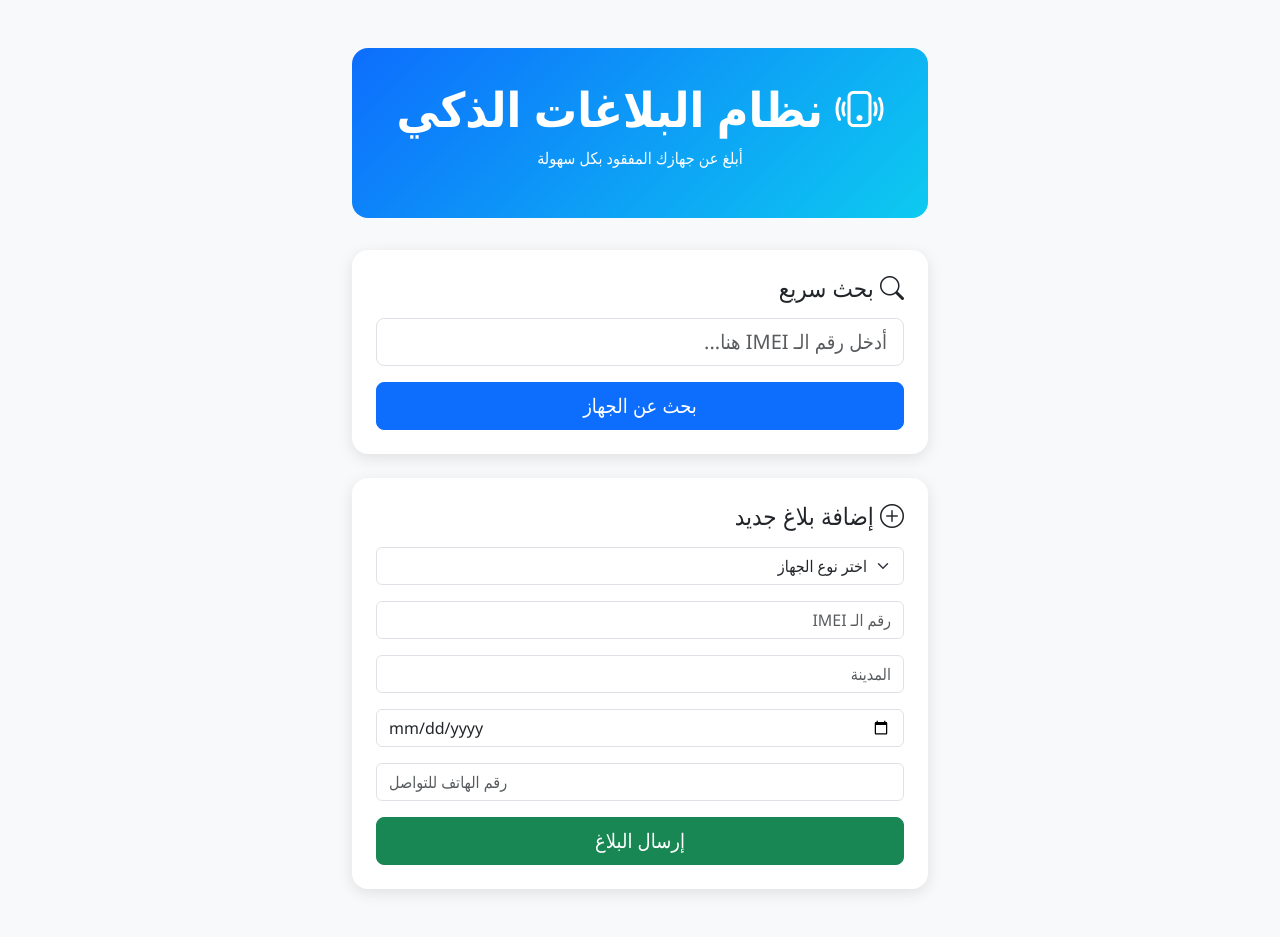
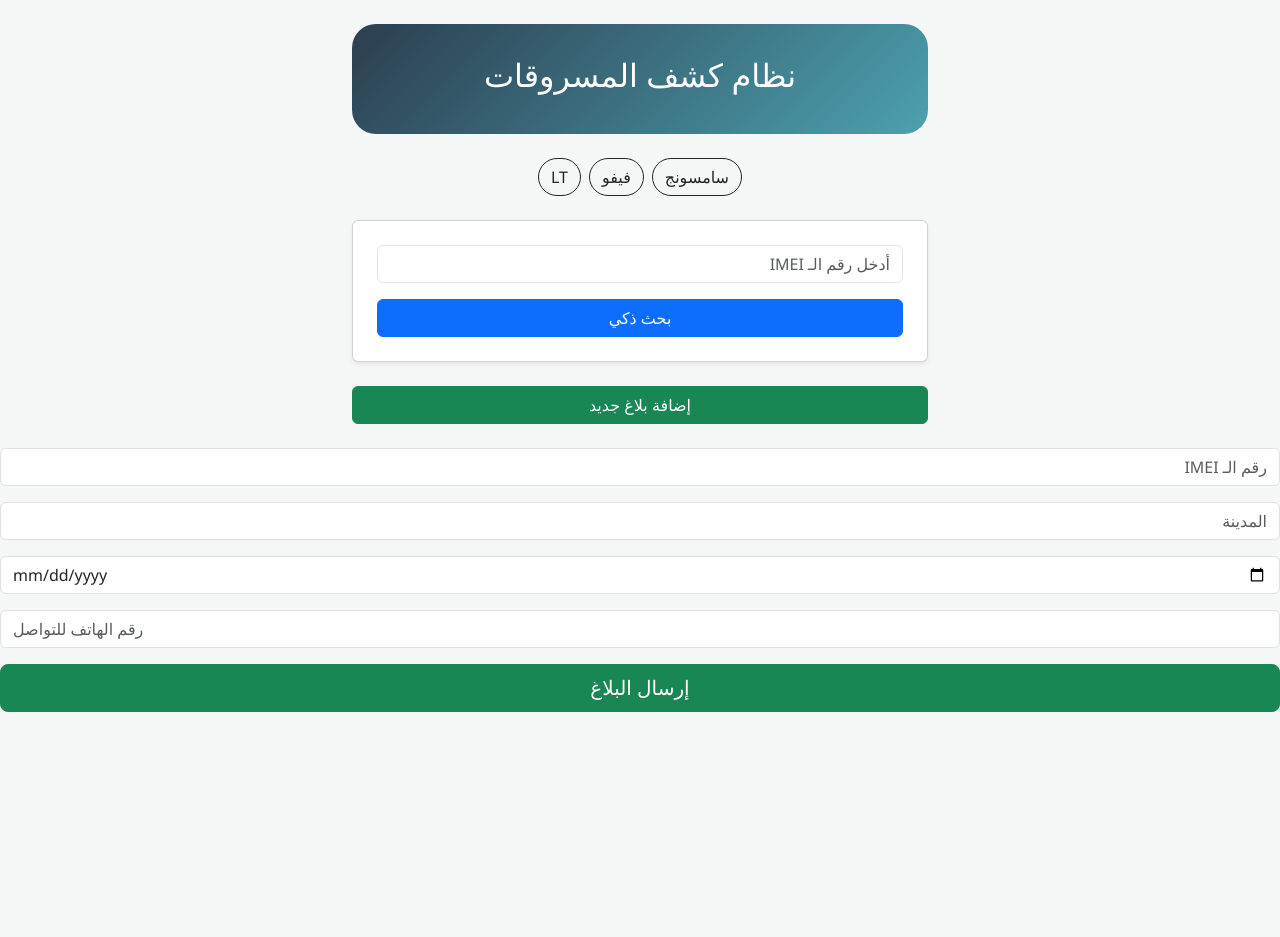
Before and after one commit to Ali202004/stolen-phones-project, a Flask app: page / in a window 1280 px wide. After the commit the page ends 712 px from the top, so only its background shows below. Run offline with Flask 3, Linux system fonts and the light colour scheme.

Commit message:
Update index.html

```diff
--- a/templates/index.html
+++ b/templates/index.html
@@ -3,37 +3,35 @@
 <head>
     <meta charset="UTF-8">
     <link href="https://cdn.jsdelivr.net/npm/bootstrap@5.3.0/dist/css/bootstrap.min.css" rel="stylesheet">
-    <link rel="stylesheet" href="https://cdn.jsdelivr.net/npm/bootstrap-icons@1.10.0/font/bootstrap-icons.css">
     <style>
-        body { background: #f8f9fa; font-family: 'Segoe UI', Tahoma, sans-serif; }
-        .hero { background: linear-gradient(135deg, #0d6efd, #0dcaf0); color: white; padding: 2rem; border-radius: 1rem; margin-bottom: 2rem; }
-        .card-custom { border-radius: 1rem; border: none; box-shadow: 0 4px 15px rgba(0,0,0,0.1); }
+        body { background: #f4f7f6; font-family: 'Segoe UI', sans-serif; }
+        .hero { background: linear-gradient(135deg, #2c3e50, #4ca1af); color: white; padding: 2rem; border-radius: 1.5rem; }
     </style>
-    <title>نظام بلاغات الأجهزة المفقودة</title>
 </head>
 <body>
-    <div class="container py-5" style="max-width: 600px;">
-        <div class="hero text-center">
-            <h1 class="display-5 fw-bold"><i class="bi bi-phone-vibrate"></i> نظام البلاغات الذكي</h1>
-            <p>أبلغ عن جهازك المفقود بكل سهولة</p>
+    <div class="container py-4" style="max-width: 600px;">
+        <div class="hero text-center mb-4">
+            <h2>نظام كشف المسروقات</h2>
         </div>
 
-        <div class="card card-custom p-4 mb-4">
-            <h4 class="mb-3"><i class="bi bi-search"></i> بحث سريع</h4>
-            <form method="POST">
-                <input type="text" name="search_imei" class="form-control form-control-lg" placeholder="أدخل رقم الـ IMEI هنا...">
-                <button type="submit" class="btn btn-primary w-100 mt-3 btn-lg">بحث عن الجهاز</button>
-            </form>
+        <div class="d-flex justify-content-center gap-2 mb-4 overflow-auto">
+            <a href="/search?brand=Samsung" class="btn btn-outline-dark rounded-pill">سامسونج</a>
+            <a href="/search?brand=Vivo" class="btn btn-outline-dark rounded-pill">فيفو</a>
+            <a href="/search?brand=LT" class="btn btn-outline-dark rounded-pill">LT</a>
         </div>
 
-        <div class="card card-custom p-4">
-            <h4 class="mb-3"><i class="bi bi-plus-circle"></i> إضافة بلاغ جديد</h4>
-            <form action="/add" method="POST">
-                <select name="brand" class="form-select mb-3" required>
-                    <option value="" disabled selected>اختر نوع الجهاز</option>
-                    <option value="Samsung">سامسونج</option><option value="Apple">آيفون</option>
-                    <option value="Xiaomi">شاومي</option><option value="Huawei">هواوي</option>
-                    <option value="Other">أجهزة أخرى</option>
+        <div class="card p-4 shadow-sm">
+            <form method="POST">
+                <input type="text" name="search_imei" class="form-control mb-3" placeholder="أدخل رقم الـ IMEI">
+                <button type="submit" class="btn btn-primary w-100">بحث ذكي</button>
+            </form>
+            {% if search_result %}<div class="alert alert-info mt-3">{{ search_result }}</div>{% endif %}
+        </div>
+
+        <a href="/add" class="btn btn-success w-100 mt-4">إضافة بلاغ جديد</a>
+    </div>
+</body>
+</html>
                 </select>
                 <input type="text" name="imei" class="form-control mb-3" placeholder="رقم الـ IMEI" required>
                 <input type="text" name="city" class="form-control mb-3" placeholder="المدينة" required>
```
